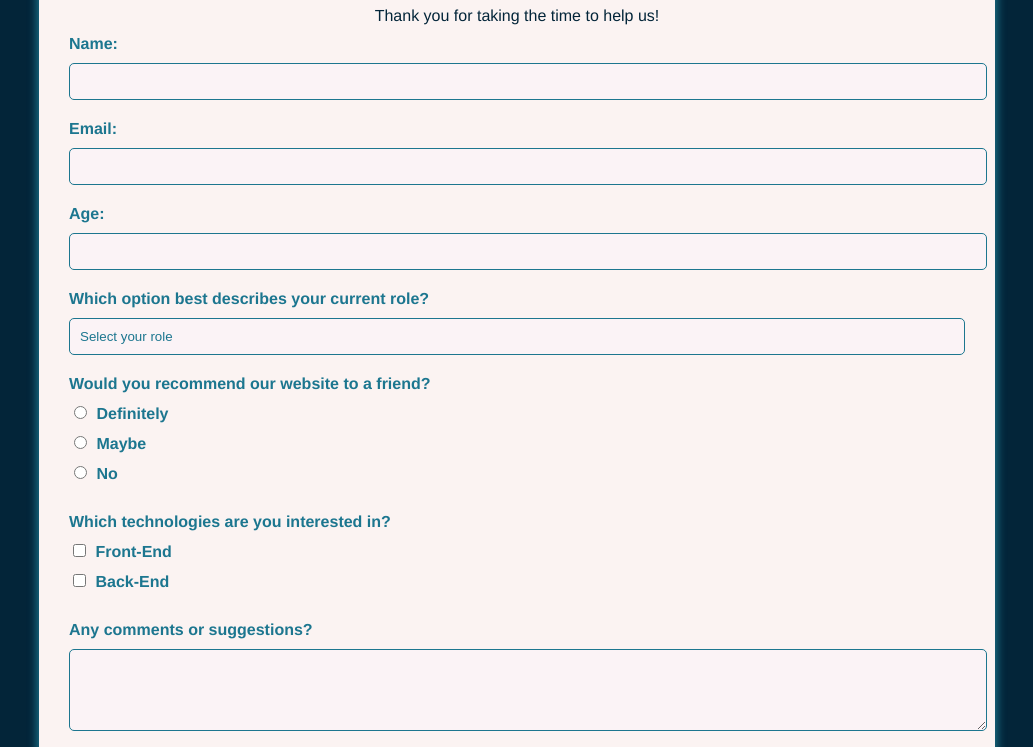
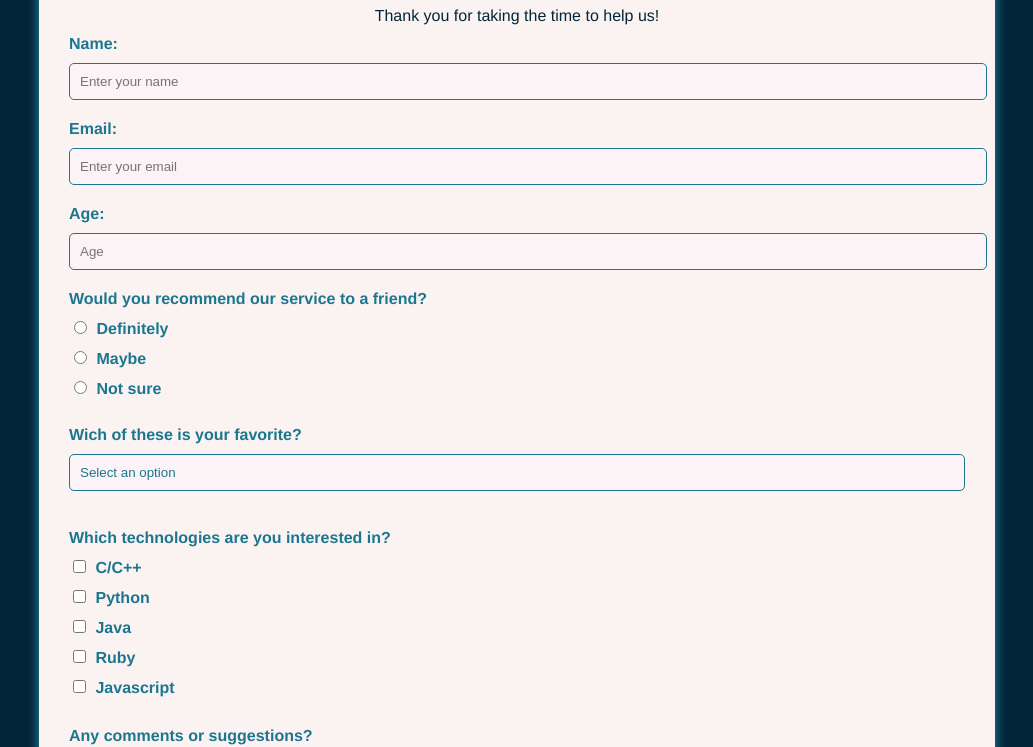
Before and after one commit to mthszr/form, a plain HTML site: page index.html in a window 1280 px wide. Shown: the part 90-837 px from the top of the page, without its empty margins (123-1156 px from the left). Drawn offline with Linux system fonts and the light colour scheme.

Commit message:
added elements

```diff
--- a/index.html
+++ b/index.html
@@ -14,27 +14,18 @@
         <p id="description">Thank you for taking the time to help us!</p>
         <div class="form-group">
           <label for="name">Name:</label>
-          <input type="text" id="name" name="name" required>
+          <input type="text" id="name" name="name" placeholder="Enter your name" required>
         </div>
         <div class="form-group">
           <label for="email">Email:</label>
-          <input type="email" id="email" name="email" required>
+          <input type="email" id="email" name="email" placeholder="Enter your email" required>
         </div>
         <div class="form-group">
           <label for="age">Age:</label>
-          <input type="number" id="age" name="age" min="13" max="120" required>
+          <input type="number" id="age" name="age" min="13" max="120" placeholder="Age" required>
         </div>
         <div class="form-group">
-          <label for="role">Which option best describes your current role?</label>
-          <select id="role" name="role" required>
-            <option disabled selected value="">Select your role</option>
-            <option value="student">Student</option>
-            <option value="job">Full-time job</option>
-            <option value="notsay">Prefer not to say</option>
-          </select>
-        </div>
-        <div class="form-group">
-          <label>Would you recommend our website to a friend?</label>
+          <label>Would you recommend our service to a friend?</label>
           <div class="radio-group">
             <input type="radio" name="recommend" id="definitely" value="definitely" required>
             <label for="definitely">Definitely</label>
@@ -42,23 +33,44 @@
             <input type="radio" name="recommend" id="maybe" value="maybe" required>
             <label for="maybe">Maybe</label>
             <br>
-            <input type="radio" name="recommend" id="no" value="no" required>
-            <label for="no">No</label>
+            <input type="radio" name="recommend" id="notsure" value="notsure" required>
+            <label for="notsure">Not sure</label>
           </div>
+          <br>
+        <div class="form-group">
+          <label for="role">Wich of these is your favorite?</label>
+          <select id="role" name="role" required>
+            <option disabled selected value="">Select an option</option>
+            <option value="challenges">Challenges</option>
+            <option value="projects">Projects</option>
+            <option value="comunnity">Community</option>
+            <option value="opensource">Open Source</option>
+          </select>
         </div>
+        </div>
+        <br>
         <div class="form-group">
           <label>Which technologies are you interested in?</label>
           <div class="checkbox-group">
-            <input type="checkbox" name="interest" id="front-end" value="front-end">
-            <label for="front-end">Front-End</label>
+            <input type="checkbox" name="interest" id="c" value="c">
+            <label for="c">C/C++</label>
             <br>
-            <input type="checkbox" name="interest" id="back-end" value="back-end">
-            <label for="back-end">Back-End</label>
+            <input type="checkbox" name="interest" id="python" value="python">
+            <label for="python">Python</label>
+            <br>
+            <input type="checkbox" name="interest" id="java" value="java">
+            <label for="java">Java</label>
+            <br>
+            <input type="checkbox" name="interest" id="ruby" value="ruby">
+            <label for="ruby">Ruby</label>
+            <br>
+            <input type="checkbox" name="interest" id="javascript" value="javascript">
+            <label for="Javascript">Javascript</label>
           </div>
         </div>
         <div class="form-group">
           <label for="comments">Any comments or suggestions?</label>
-          <textarea id="comments" name="comments" rows="4"></textarea>
+          <textarea id="comments" name="comments" rows="4" placeholder="Enter your comment here..."></textarea>
         </div>
         <div class="form-group">
           <button type="submit" id="submit">Submit</button>
```
